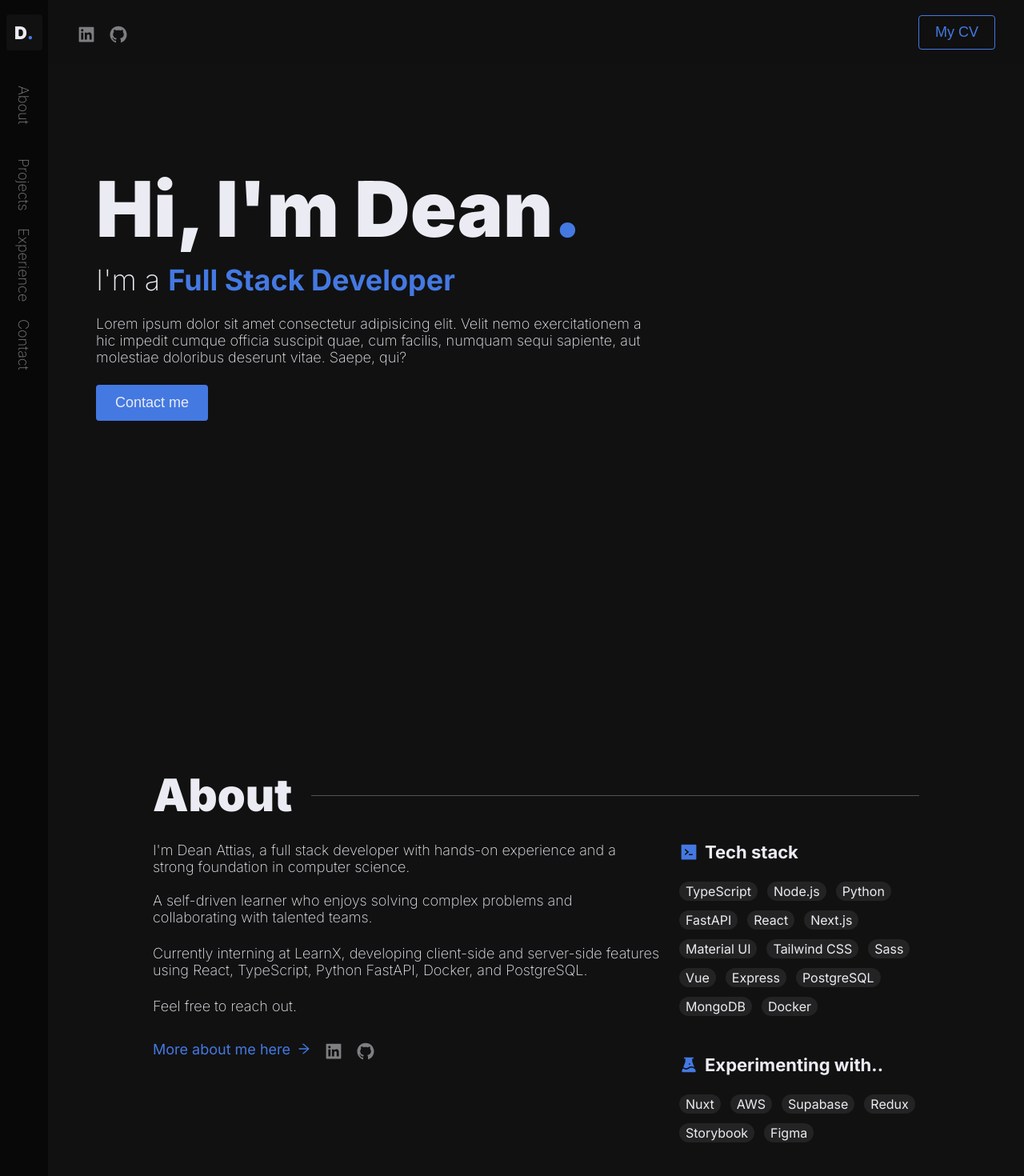
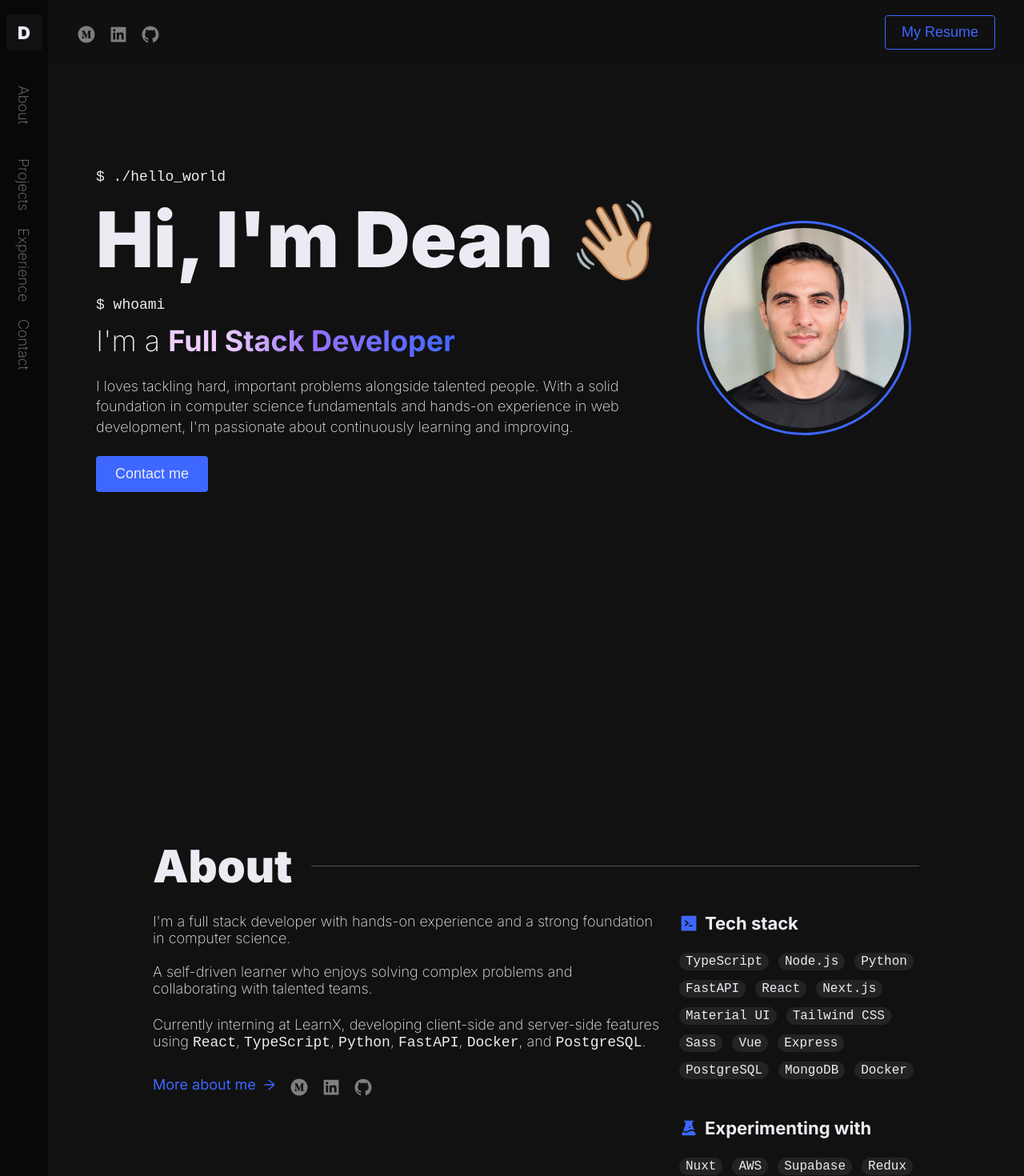
Before and after one commit to deanattias/deanattias.com, a Next.js app: page / in a window 1280 px wide. Shown: the top 1470 px of the page at 80% size. Built offline with nearby package versions, Linux system fonts and the light colour scheme.

Commit message:
fix sidebar and hero style bugs

```diff
--- a/app/components/about/About.tsx
+++ b/app/components/about/About.tsx
@@ -13,8 +13,8 @@ export default function About() {
         <div>
           <Reveal>
             <p className={styles.aboutText}>
-              I&apos;m Dean Attias, a full stack developer with hands-on
-              experience and a strong foundation in computer science.
+              I&apos;m a full stack developer with hands-on experience and a
+              strong foundation in computer science.
               <br />
               <br />A self-driven learner who enjoys solving complex problems
               and collaborating with talented teams.
@@ -23,17 +23,15 @@ export default function About() {
           <Reveal>
             <p className={styles.aboutText}>
               Currently interning at LearnX, developing client-side and
-              server-side features using React, TypeScript, Python FastAPI,
-              Docker, and PostgreSQL.
+              server-side features using <code>React</code>,{' '}
+              <code>TypeScript</code>, <code>Python</code>, <code>FastAPI</code>
+              , <code>Docker</code>, and <code>PostgreSQL</code>.
             </p>
-          </Reveal>
-          <Reveal>
-            <p className={styles.aboutText}>Feel free to reach out.</p>
           </Reveal>
           <Reveal>
             <div className={styles.links}>
               <div className={styles.linksText}>
-                <span>More about me here</span>
+                <label>More about me</label>
                 <AiOutlineArrowRight />
               </div>
               <SocialMediaLinks />
--- a/app/components/about/Stats.tsx
+++ b/app/components/about/Stats.tsx
@@ -13,20 +13,20 @@ export default function Stats() {
               <span>Tech stack</span>
             </h4>
             <div className={styles.statGrid}>
-              <span className="chip">TypeScript</span>
-              <span className="chip">Node.js</span>
-              <span className="chip">Python</span>
-              <span className="chip">FastAPI</span>
-              <span className="chip">React</span>
-              <span className="chip">Next.js</span>
-              <span className="chip">Material UI</span>
-              <span className="chip">Tailwind CSS</span>
-              <span className="chip">Sass</span>
-              <span className="chip">Vue</span>
-              <span className="chip">Express</span>
-              <span className="chip">PostgreSQL</span>
-              <span className="chip">MongoDB</span>
-              <span className="chip">Docker</span>
+              <code className="chip">TypeScript</code>
+              <code className="chip">Node.js</code>
+              <code className="chip">Python</code>
+              <code className="chip">FastAPI</code>
+              <code className="chip">React</code>
+              <code className="chip">Next.js</code>
+              <code className="chip">Material UI</code>
+              <code className="chip">Tailwind CSS</code>
+              <code className="chip">Sass</code>
+              <code className="chip">Vue</code>
+              <code className="chip">Express</code>
+              <code className="chip">PostgreSQL</code>
+              <code className="chip">MongoDB</code>
+              <code className="chip">Docker</code>
             </div>
           </div>
         </div>
@@ -35,15 +35,15 @@ export default function Stats() {
         <div className={styles.statColumn}>
           <h4>
             <AiFillExperiment size="2.4rem" color="var(--brand)" />
-            <span>Experimenting with..</span>
+            <span>Experimenting with</span>
           </h4>
           <div className={styles.statGrid}>
-            <span className="chip">Nuxt</span>
-            <span className="chip">AWS</span>
-            <span className="chip">Supabase</span>
-            <span className="chip">Redux</span>
-            <span className="chip">Storybook</span>
-            <span className="chip">Figma</span>
+            <code className="chip">Nuxt</code>
+            <code className="chip">AWS</code>
+            <code className="chip">Supabase</code>
+            <code className="chip">Redux</code>
+            <code className="chip">Storybook</code>
+            <code className="chip">Figma</code>
           </div>
         </div>
       </Reveal>
--- a/app/components/hero/Hero.module.scss
+++ b/app/components/hero/Hero.module.scss
@@ -21,6 +21,8 @@
   font-size: var(--text-2xl);
   font-weight: 900;
   line-height: 1.1;
+  margin-top: 1.6rem;
+  margin-bottom: 1.6rem;
 
   span {
     color: var(--brand);
@@ -39,7 +41,15 @@
 
   span {
     font-weight: bold;
-    color: var(--brand);
+    background-image: linear-gradient(
+      260deg,
+      #3d67ff 0%,
+      #9773ff 50%,
+      #efceff 80%
+    );
+    background-clip: text;
+    -webkit-background-clip: text;
+    color: transparent;
   }
 }
 
@@ -47,6 +57,27 @@
   margin: 2.4rem 0;
   max-width: 700px;
   font-weight: 200;
+  line-height: 1.4;
+}
+
+.profile {
+  margin: 1rem;
+  z-index: 10;
+  position: relative;
+  margin-right: 9rem;
+  border-radius: 50%;
+  outline: solid;
+  outline-width: 3px;
+  outline-color: var(--brand);
+  outline-offset: 6px;
+  transition: 0.4s;
+
+  &:hover {
+    outline: dotted;
+    outline-color: var(--brand);
+    outline-offset: 10px;
+    transform: scale(105%);
+  }
 }
 
 .heroGrid {
@@ -61,5 +92,14 @@
     flex-direction: column-reverse;
     align-items: start;
     flex-wrap: wrap;
+
+    .profile {
+      height: 150px;
+      width: 150px;
+      margin-right: 0;
+      margin-bottom: -30px;
+      margin-top: 3rem;
+      margin-left: 1.5rem;
+    }
   }
 }
--- a/app/components/hero/Hero.tsx
+++ b/app/components/hero/Hero.tsx
@@ -2,6 +2,10 @@ import { motion } from 'framer-motion';
 import StandardButton from '../buttons/StandardButton';
 import Reveal from '../utils/Reveal';
 import styles from './Hero.module.scss';
+import Image from 'next/image';
+import Profile from '@/public/profile.jpg';
+import SocialMediaLinks from '../nav/components/SocialMediaLinks';
+import { MdEmail } from 'react-icons/md';
 
 export default function Hero() {
   return (
@@ -9,7 +13,16 @@ export default function Hero() {
       <div className={styles.heroGrid}>
         <div className={styles.wrapper}>
           <Reveal>
-            <h1 className={styles.title}>Hi, I&apos;m Dean<span>.</span></h1>
+            <code>$ ./hello_world</code>
+          </Reveal>
+          <Reveal>
+            <h1 className={styles.title}>Hi, I&apos;m Dean 👋🏼</h1>
+          </Reveal>
+          <Reveal>
+            <h1></h1>
+          </Reveal>
+          <Reveal>
+            <code>$ whoami</code>
           </Reveal>
           <Reveal>
             <h2 className={styles.subtitle}>
@@ -17,7 +30,12 @@ export default function Hero() {
             </h2>
           </Reveal>
           <Reveal>
-            <p className={styles.about}>Lorem ipsum dolor sit amet consectetur adipisicing elit. Velit nemo exercitationem a hic impedit cumque officia suscipit quae, cum facilis, numquam sequi sapiente, aut molestiae doloribus deserunt vitae. Saepe, qui?</p>
+            <p className={styles.about}>
+              I loves tackling hard, important problems alongside talented
+              people. With a solid foundation in computer science fundamentals
+              and hands-on experience in web development, I&apos;m passionate
+              about continuously learning and improving.
+            </p>
           </Reveal>
           <Reveal>
             <StandardButton
@@ -29,6 +47,20 @@ export default function Hero() {
             </StandardButton>
           </Reveal>
         </div>
+        <motion.div
+          initial={{ y: -30, opacity: 0 }}
+          animate={{ y: 0, opacity: 1 }}
+          transition={{ duration: 0.5, delay: 0.4 }}
+        >
+          <Image
+            className={styles.profile}
+            src={Profile}
+            priority
+            alt="Dean Attias | Full Stack Developer"
+            width={250}
+            height={250}
+          />
+        </motion.div>
       </div>
     </section>
   );
--- a/app/components/nav/Heading.tsx
+++ b/app/components/nav/Heading.tsx
@@ -7,7 +7,7 @@ export default function Heading() {
     <header className={styles.heading}>
       <SocialMediaLinks />
       <OutlineButton onClick={() => window.open('dean-attias-cv.pdf')}>
-        My CV
+        My Resume
       </OutlineButton>
     </header>
   );
--- a/app/components/nav/SideBar.tsx
+++ b/app/components/nav/SideBar.tsx
@@ -41,7 +41,7 @@ export default function SideBar() {
               : (document.location.hash = '');
           }}
         >
-          D<span>.</span>
+          D
         </span>
         <motion.a
           initial={{ x: -70 }}
--- a/app/components/nav/components/SocialMediaLinks.tsx
+++ b/app/components/nav/components/SocialMediaLinks.tsx
@@ -1,11 +1,28 @@
 import styles from './SocialMediaLinks.module.scss';
-import { AiFillLinkedin, AiFillGithub } from 'react-icons/ai';
+import {
+  AiFillLinkedin,
+  AiFillGithub,
+  AiFillMediumCircle,
+} from 'react-icons/ai';
 import Link from 'next/link';
 import { motion } from 'framer-motion';
 
 export default function SocialMediaLinks() {
   return (
     <div className={styles.links}>
+      <motion.span
+        initial={{ y: -30, opacity: 0 }}
+        animate={{ y: 0, opacity: 1 }}
+        transition={{ duration: 0.5, delay: 0.0 }}
+      >
+        <Link
+          href="https://deanattias.medium.com/"
+          target="_blank"
+          rel="nofollow"
+        >
+          <AiFillMediumCircle size="2.4rem" />
+        </Link>
+      </motion.span>
       <motion.span
         initial={{ y: -30, opacity: 0 }}
         animate={{ y: 0, opacity: 1 }}
@@ -19,7 +36,6 @@ export default function SocialMediaLinks() {
           <AiFillLinkedin size="2.4rem" />
         </Link>
       </motion.span>
-
       <motion.span
         initial={{ y: -30, opacity: 0 }}
         animate={{ y: 0, opacity: 1 }}
--- a/app/globals.css
+++ b/app/globals.css
@@ -1,4 +1,5 @@
 :root {
+  color-scheme: dark;
   font-size: 62.5%;
 
   --background: rgb(17, 17, 17);
@@ -7,7 +8,16 @@
   --background-dark: rgb(8, 8, 8);
 
   --text: rgb(235, 236, 243);
-  --brand: rgb(68, 121, 226);
+  --brand: rgb(61, 103, 255);
+  --brand-gradient: linear-gradient(
+    260deg,
+    #3d67ff 0%,
+    #9773ff 50%,
+    #efceff 80%
+  );
+  background-clip: text;
+  -webkit-background-clip: text;
+  color: transparent;
 
   --text-xs: 1.6rem;
   --text-sm: 1.8rem;
```
Also changed, not shown: public/profile.jpg (added).
